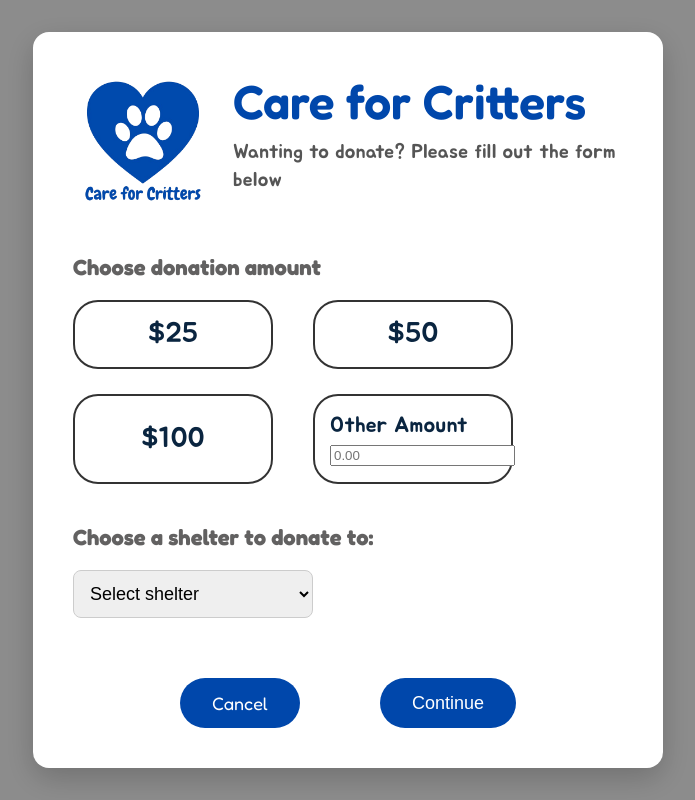
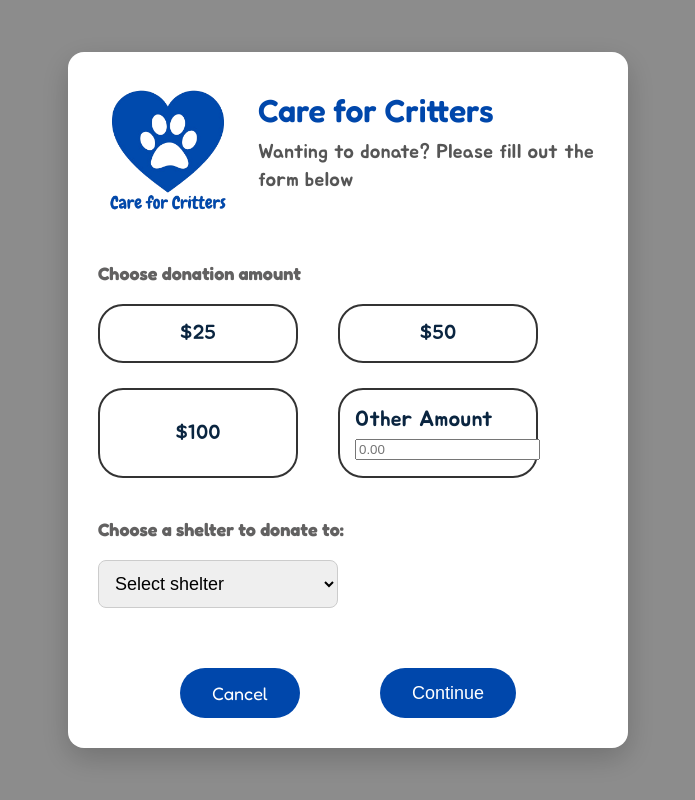
Before and after one commit to ericpham-1/care-for-critters, a Flask app: template templates/donate.html in a window 1280 px wide. Shown: the whole page, without its empty margins (292-987 px from the left). Run offline with Flask 3, Linux system fonts and the light colour scheme; the template is opened without the code that fills it, so the values that code supplies are empty; some libraries are stand-ins or nearby versions.

Commit message:
fixed padding in both adoption form and donate form.

```diff
--- a/static/css/donate.css
+++ b/static/css/donate.css
@@ -19,13 +19,15 @@ body {
 
 .donation-box {
     background: white;
-    max-width: 550px;
+    max-width: 500px;
     width: 100%;
-    padding: 40px;
+    padding: 30px;
     border-radius: 16px;
     box-shadow: 0 10px 30px rgba(0,0,0,0.2);
-    max-height: 90vh;
-    overflow-y: auto;
+    max-height: 80vh;
+    overflow: hidden;
+    justify-content: space-between;
+    flex-direction: column;
 }
 
 
@@ -40,7 +42,7 @@ body {
 }
 
 h1 {
-    font-size: 48px;
+    font-size: 32px;
     font-weight: 600;
     margin: 0;
     color: #0047AB;
@@ -65,7 +67,7 @@ h1 {
 .section h2 {
     margin-bottom: 20px;
     color: #626161;
-    font-size: 22px;
+    font-size: 18px;
 }
 
 /* ==========================
@@ -135,7 +137,7 @@ button,
     padding: 15px 0;
     font-family: "Jua", sans-serif;
     color: #0A2540;
-    font-size: 28px;
+    font-size: 20px;
     background: white;
     cursor: pointer;
 }
```
Also changed, not shown: static/css/adoptForm.css (+3 -4 lines).
